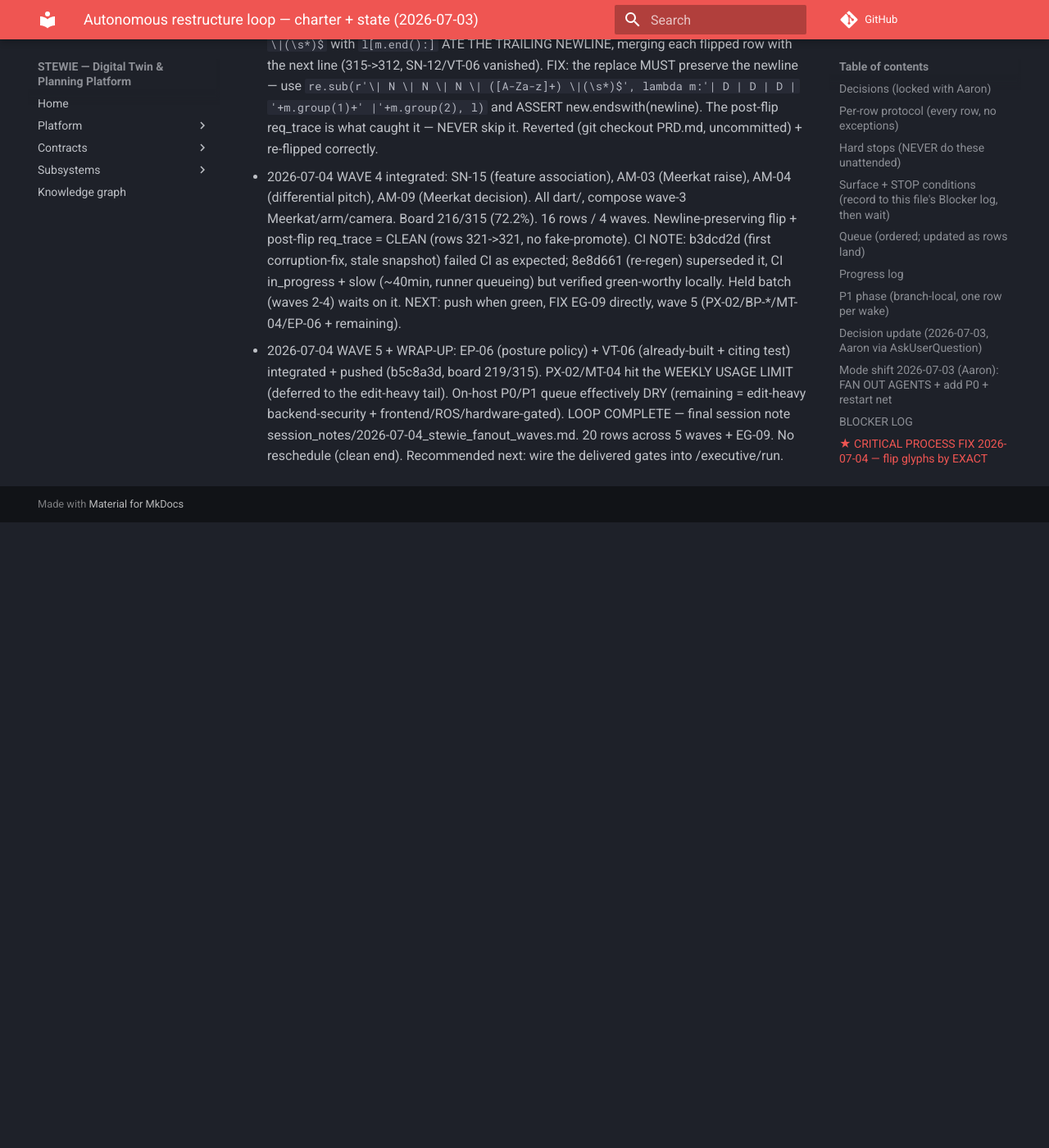
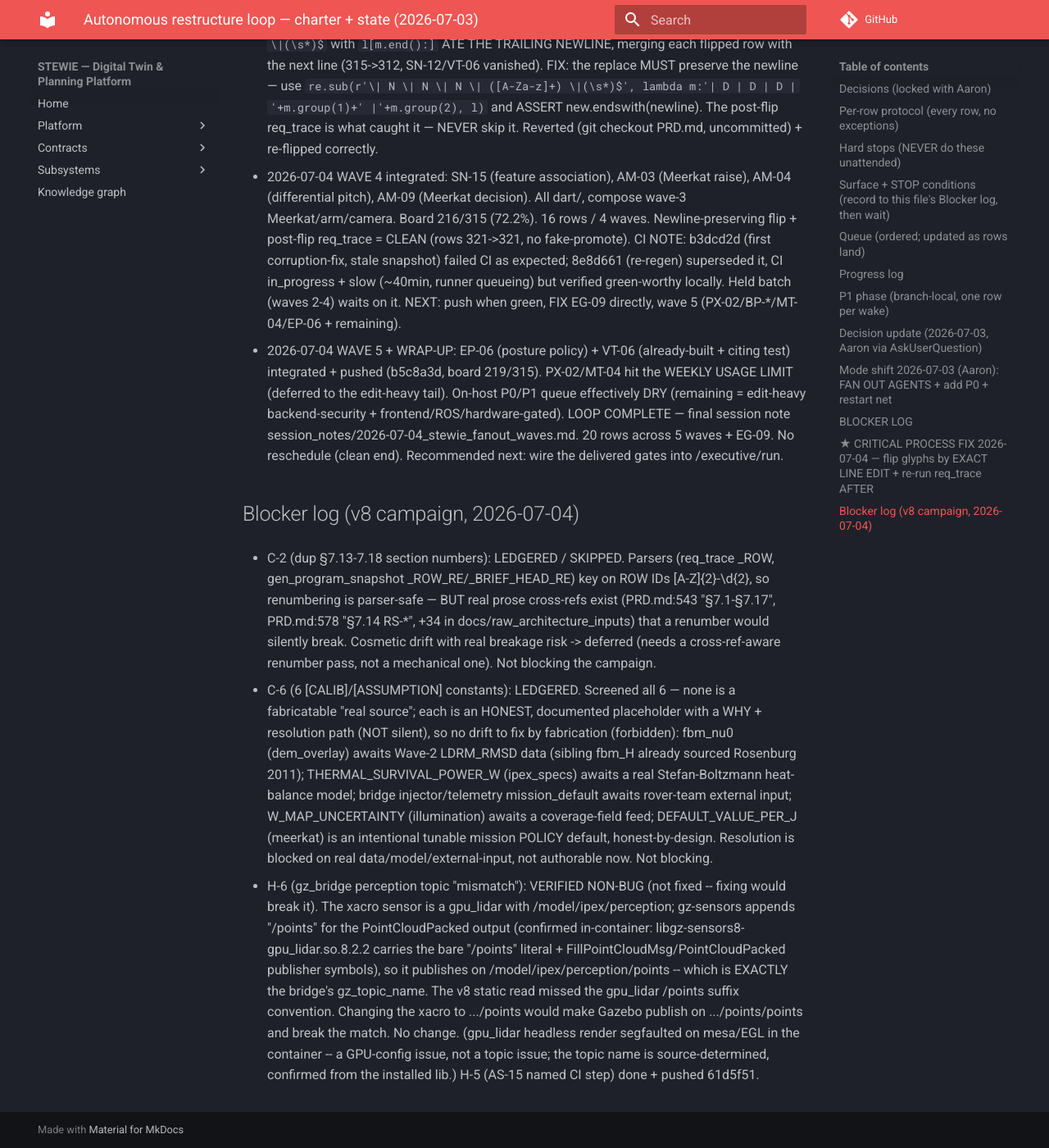
Before and after one commit to stewie-sw/stewie, an MkDocs documentation site: the page built from docs/autonomous_loop_charter_2026-07-03.md, in a window 1280 px wide and 1400 px high, scrolled down 9022 px. Shown: the whole window at 82% size. Built offline with MkDocs 1.6.1 and Material for MkDocs 9.7.7, drawn with Linux system fonts in a browser that asks for light colours; comment, search, counter and statistics services are not loaded; before the commit the page ends 9659 px from its top, so only the background shows below that.

Commit message:
docs(loop): charter ledger — C-2/C-6/H-6 verified-skip rationale + Wave 2 complete

```diff
--- a/docs/autonomous_loop_charter_2026-07-03.md
+++ b/docs/autonomous_loop_charter_2026-07-03.md
@@ -269,3 +269,28 @@
   P0/P1 queue effectively DRY (remaining = edit-heavy backend-security + frontend/ROS/hardware-gated). LOOP
   COMPLETE — final session note session_notes/2026-07-04_stewie_fanout_waves.md. 20 rows across 5 waves + EG-09.
   No reschedule (clean end). Recommended next: wire the delivered gates into /executive/run.
+
+## Blocker log (v8 campaign, 2026-07-04)
+- C-2 (dup §7.13-7.18 section numbers): LEDGERED / SKIPPED. Parsers (req_trace _ROW, gen_program_snapshot
+  _ROW_RE/_BRIEF_HEAD_RE) key on ROW IDs [A-Z]{2}-\d{2}, so renumbering is parser-safe — BUT real prose
+  cross-refs exist (PRD.md:543 "§7.1-§7.17", PRD.md:578 "§7.14 RS-*", +34 in docs/raw_architecture_inputs)
+  that a renumber would silently break. Cosmetic drift with real breakage risk -> deferred (needs a
+  cross-ref-aware renumber pass, not a mechanical one). Not blocking the campaign.
+
+- C-6 (6 [CALIB]/[ASSUMPTION] constants): LEDGERED. Screened all 6 — none is a fabricatable "real source";
+  each is an HONEST, documented placeholder with a WHY + resolution path (NOT silent), so no drift to fix by
+  fabrication (forbidden): fbm_nu0 (dem_overlay) awaits Wave-2 LDRM_RMSD data (sibling fbm_H already sourced
+  Rosenburg 2011); THERMAL_SURVIVAL_POWER_W (ipex_specs) awaits a real Stefan-Boltzmann heat-balance model;
+  bridge injector/telemetry mission_default awaits rover-team external input; W_MAP_UNCERTAINTY (illumination)
+  awaits a coverage-field feed; DEFAULT_VALUE_PER_J (meerkat) is an intentional tunable mission POLICY default,
+  honest-by-design. Resolution is blocked on real data/model/external-input, not authorable now. Not blocking.
+
+- H-6 (gz_bridge perception topic "mismatch"): VERIFIED NON-BUG (not fixed -- fixing would break it). The
+  xacro sensor is a gpu_lidar with <topic>/model/ipex/perception; gz-sensors appends "/points" for the
+  PointCloudPacked output (confirmed in-container: libgz-sensors8-gpu_lidar.so.8.2.2 carries the bare
+  "/points" literal + FillPointCloudMsg/PointCloudPacked publisher symbols), so it publishes on
+  /model/ipex/perception/points -- which is EXACTLY the bridge's gz_topic_name. The v8 static read missed
+  the gpu_lidar /points suffix convention. Changing the xacro <topic> to .../points would make Gazebo
+  publish on .../points/points and break the match. No change. (gpu_lidar headless render segfaulted on
+  mesa/EGL in the container -- a GPU-config issue, not a topic issue; the topic name is source-determined,
+  confirmed from the installed lib.) H-5 (AS-15 named CI step) done + pushed 61d5f51.
```
